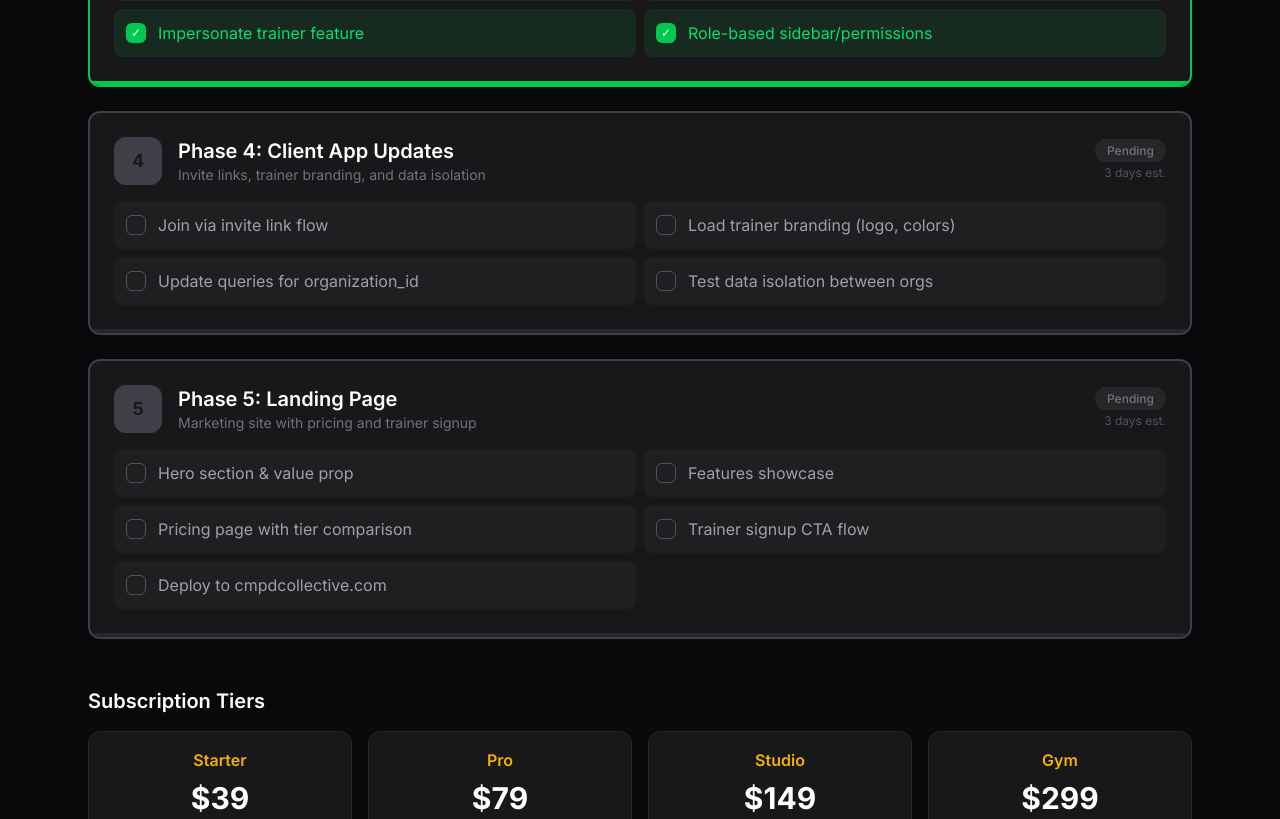
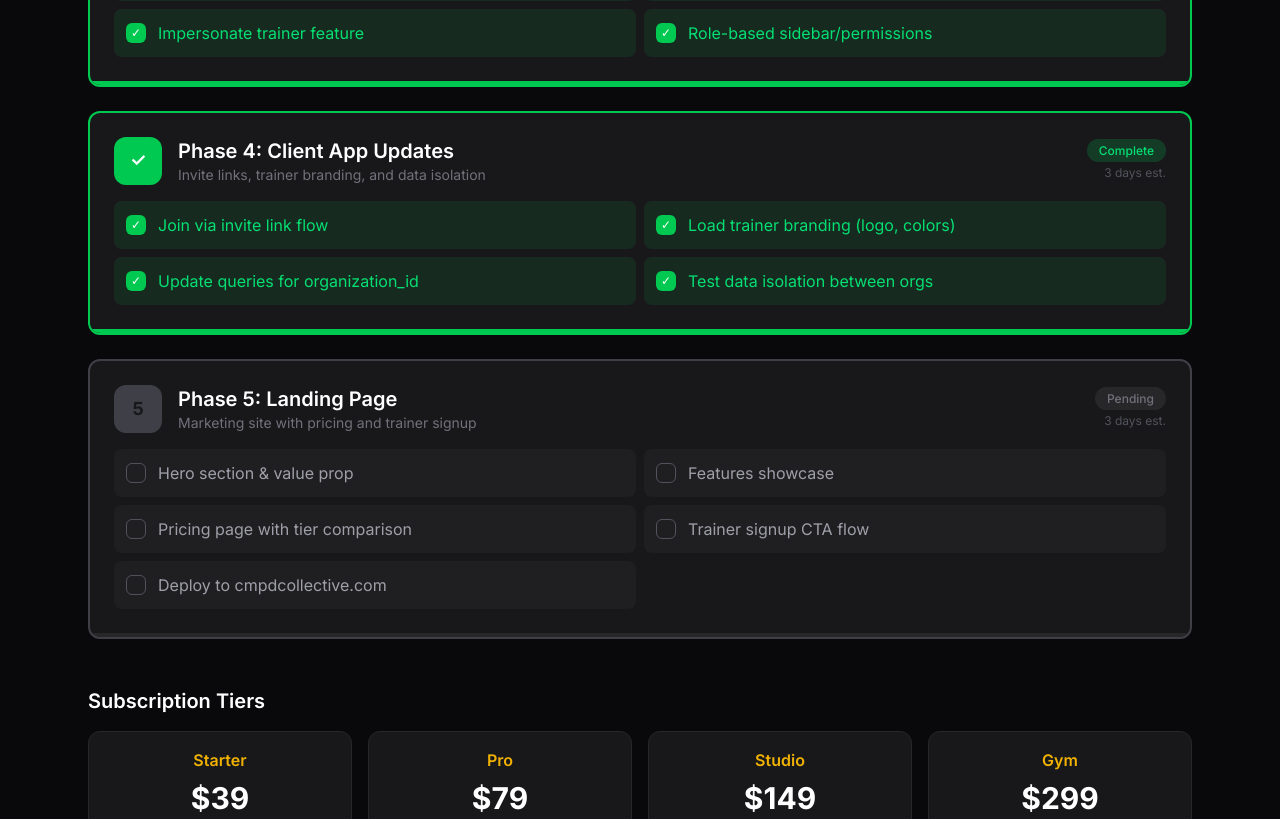
Before and after one commit to HenryWorksHard/cmpd-saas-dashboard, a Next.js app: page / in a window 1280 px wide. Shown: the part 1200-2019 px from the top of the page. Built offline with nearby package versions, Linux system fonts and the light colour scheme.

Commit message:
Phase 4 complete

```diff
--- a/app/page.tsx
+++ b/app/page.tsx
@@ -71,12 +71,12 @@ const phases: Phase[] = [
     name: 'Client App Updates',
     description: 'Invite links, trainer branding, and data isolation',
     estimatedDays: 3,
-    status: 'pending',
+    status: 'complete',
     tasks: [
-      { name: 'Join via invite link flow', done: false },
-      { name: 'Load trainer branding (logo, colors)', done: false },
-      { name: 'Update queries for organization_id', done: false },
-      { name: 'Test data isolation between orgs', done: false },
+      { name: 'Join via invite link flow', done: true },
+      { name: 'Load trainer branding (logo, colors)', done: true },
+      { name: 'Update queries for organization_id', done: true },
+      { name: 'Test data isolation between orgs', done: true },
     ],
   },
   {
```
